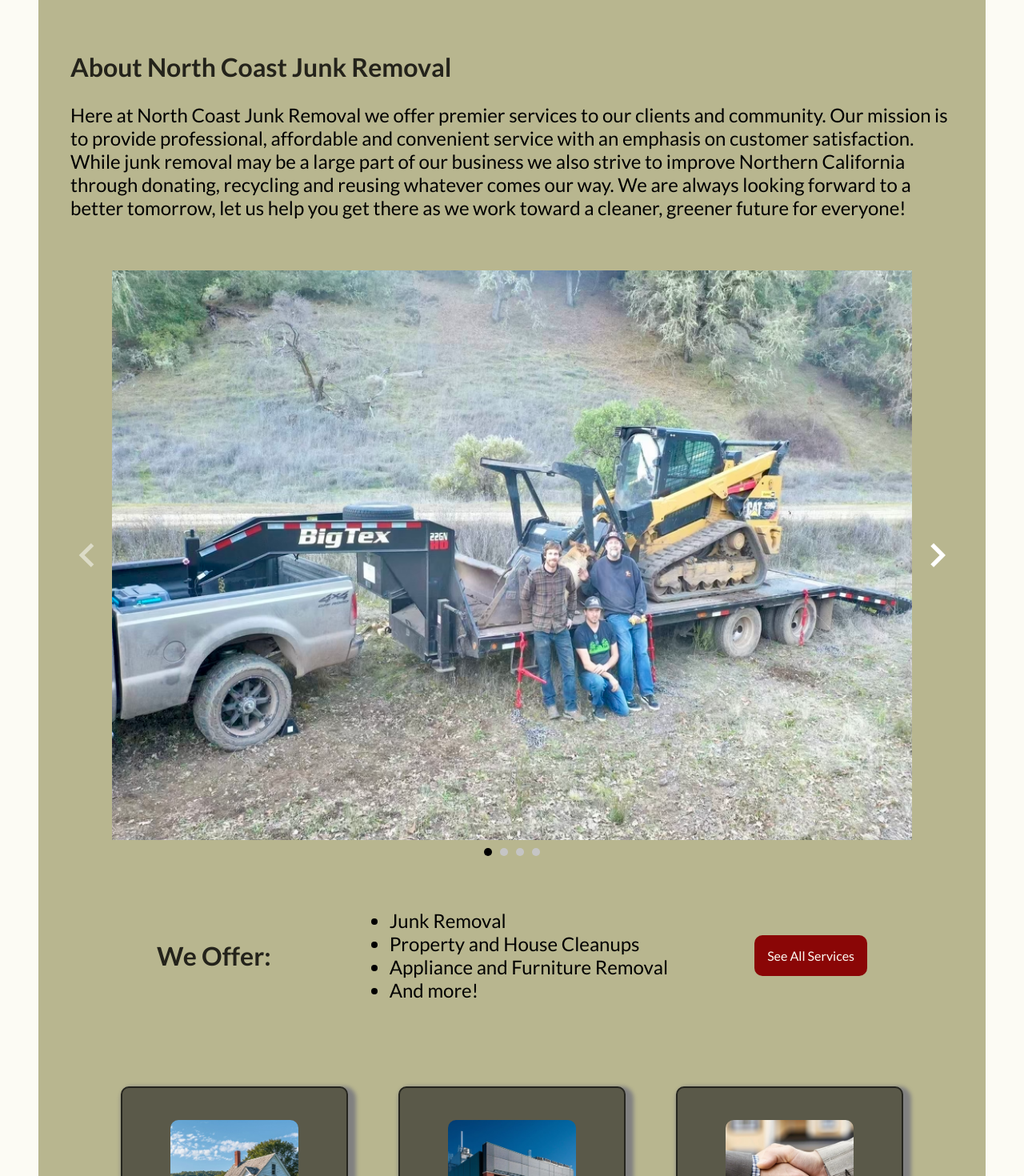
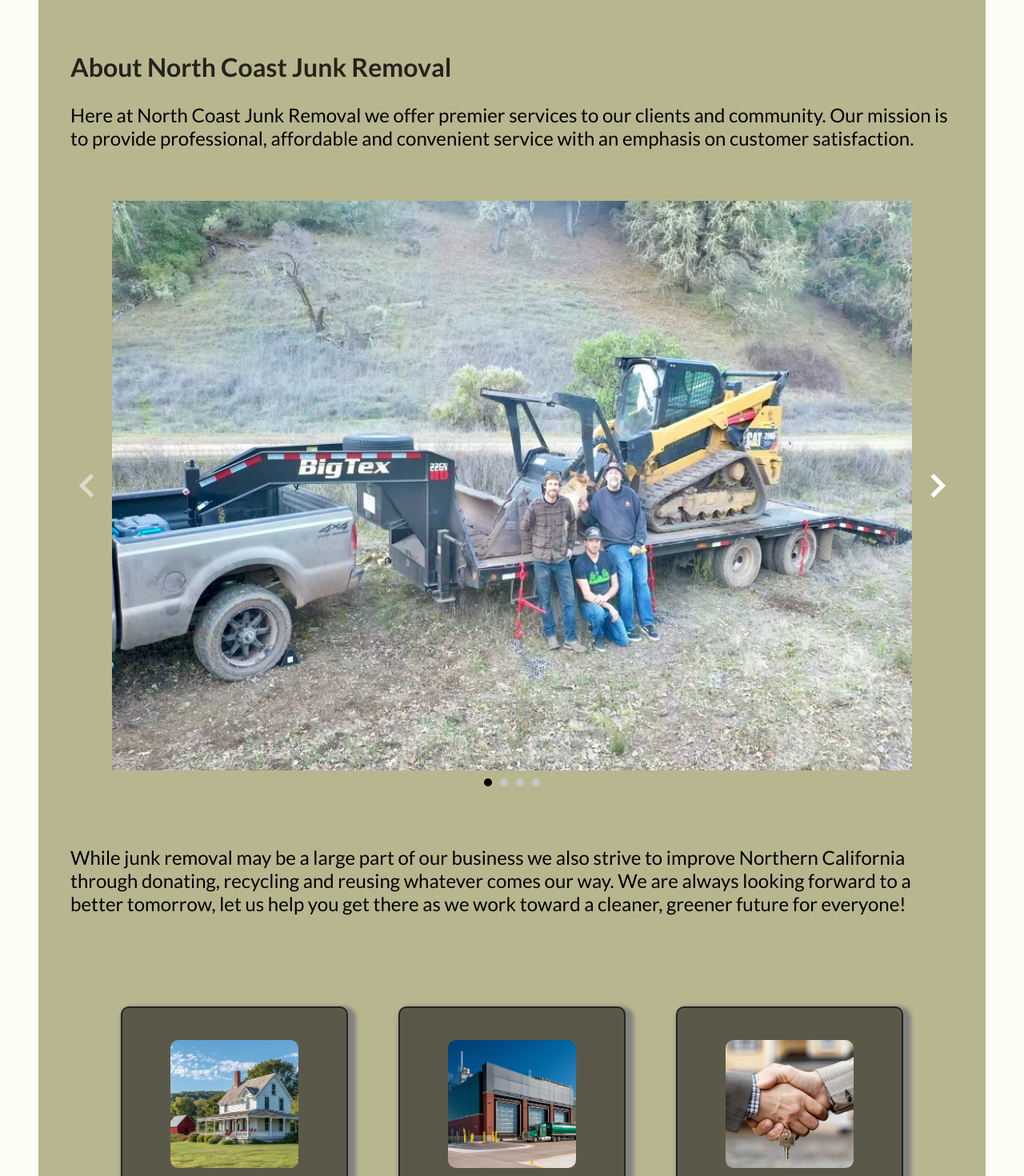
Before and after one commit to lauren-m-johnson/north_state_junk, a React (Vite) app: page / in a window 1280 px wide. Shown: the part 800-2270 px from the top of the page at 80% size. Built offline with nearby package versions, Linux system fonts and the light colour scheme; grey boxes are pictures that could not be loaded.

Commit message:
update home layout

```diff
--- a/src/pages/Home/Home.jsx
+++ b/src/pages/Home/Home.jsx
@@ -16,14 +16,18 @@ export default function Home() {
                 <h2>About North Coast Junk Removal</h2>
                 <p>
                     Here at North Coast Junk Removal we offer premier services to our clients and community. Our mission is to provide
-                    professional, affordable and convenient service with an emphasis on customer satisfaction. While junk removal may
-                    be a large part of our business we also strive to improve Northern California through donating, recycling and reusing
-                    whatever comes our way. We are always looking forward to a better tomorrow, let us help you get there as we work
-                    toward a cleaner, greener future for everyone!
+                    professional, affordable and convenient service with an emphasis on customer satisfaction.
                 </p>
             </section>
             <section>
                 <ImageCarousel />
+            </section>
+            <p>While junk removal may
+                    be a large part of our business we also strive to improve Northern California through donating, recycling and reusing
+                    whatever comes our way. We are always looking forward to a better tomorrow, let us help you get there as we work
+                    toward a cleaner, greener future for everyone!</p>
+            <section>
+                <ReactCardFlip />
             </section>
             <section id='home-list'>
                 <h2>We Offer:</h2>
@@ -37,9 +41,6 @@ export default function Home() {
                     <button id='services-btn'>See All Services</button>
                 </Link>
             </section>
-            <section>
-                <ReactCardFlip />
-            </section>
         </div>
     )
 }
```
